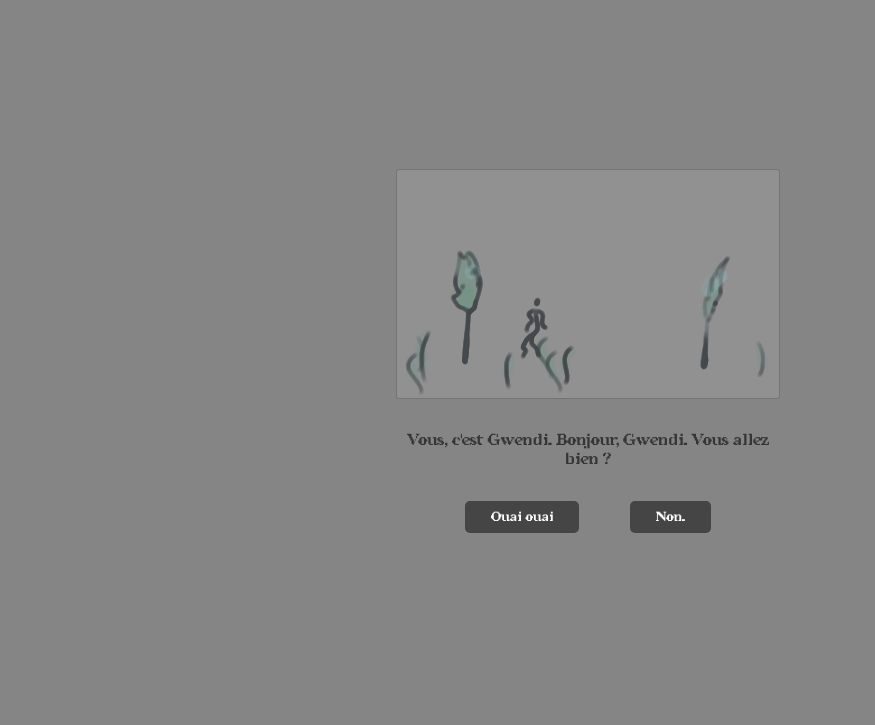
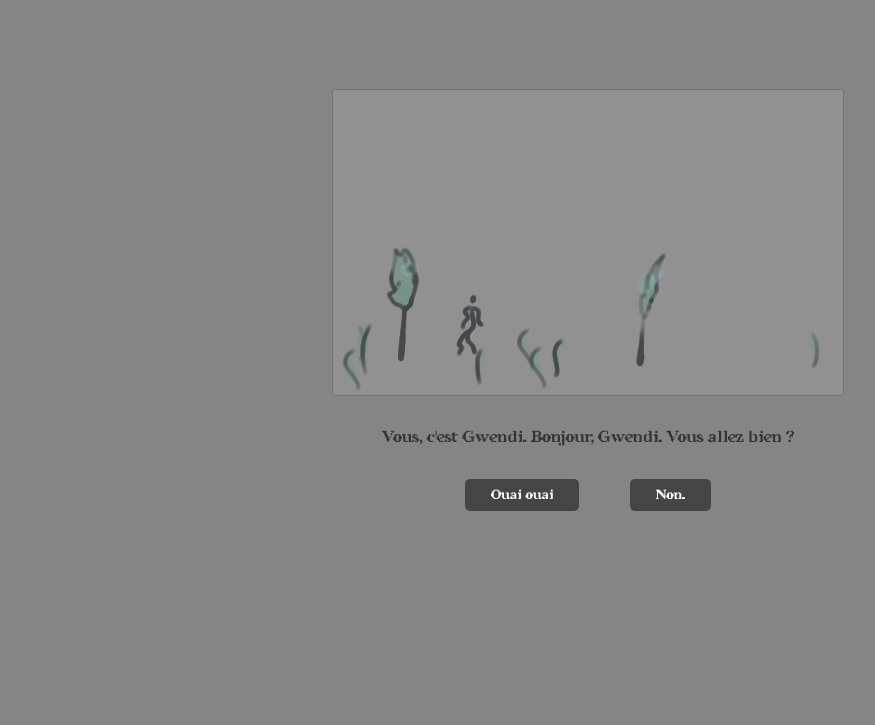
Before and after one commit to AnaelleJaffre/Gwendis-world, a website built with Vite: page gwendis-world/index.html in a window 1280 px wide. Shown: the part 105-830 px from the top of the page, without its empty margins (52-927 px from the left). After the commit the page ends 800 px from the top, so only its background shows below. Built offline with nearby package versions, Linux system fonts and the light colour scheme.

Commit message:
Fix du défilement horizontal lors du resizing avec une plus grande scène

```diff
--- a/gwendis-world/src/components/elementsScene/Scene/Scene.css
+++ b/gwendis-world/src/components/elementsScene/Scene/Scene.css
@@ -3,6 +3,7 @@
     flex-direction: column;
     gap: 2vh;
     width: var(--largeur-scene);
+    max-width: 100%;
     height: fit-content;
     padding: var(--decalage-haut-scene) var(--marge-laterale-scene);
     border-radius: 5px;
--- a/gwendis-world/src/components/interface/Header/Header.css
+++ b/gwendis-world/src/components/interface/Header/Header.css
@@ -19,6 +19,7 @@ header {
         .logo_accueil {
             width: 5vw;
             min-width: 30px;
+            max-width: 40px;
         }
     }
 
--- a/gwendis-world/src/style.css
+++ b/gwendis-world/src/style.css
@@ -8,16 +8,16 @@
   --font-color: rgb(53, 53, 53);
 
   /* Format ordinateur */
-  --decalage-haut-scene: 20vh;
-  --largeur-scene: max(500px, 50vw);
+  --decalage-haut-scene: 10vh;
+  --largeur-scene: max(700px, 60vw);
   --marge-laterale-scene: 10vw;
   --ratio-decor: 5 / 3;
 }
 
-@media (max-width: 450px) {
+@media (max-width: 550px) {
   :root {
     /* Format telephone */
-    --decalage-haut-scene: 5vh;
+    --decalage-haut-scene: 2vh;
     --largeur-scene: 100%;
     --marge-laterale-scene: 14vw;
     --ratio-decor: 5 / 6;
@@ -33,11 +33,13 @@ body {
 
   #app {
     display: grid;
+    grid-template-columns: minmax(0, 1fr);
     justify-items: center;
     align-content: start;
 
     .conteneur_scene {
       display: grid;
+      grid-template-columns: minmax(0, 1fr);
       justify-items: center;
       width: 100%;
     }
```
